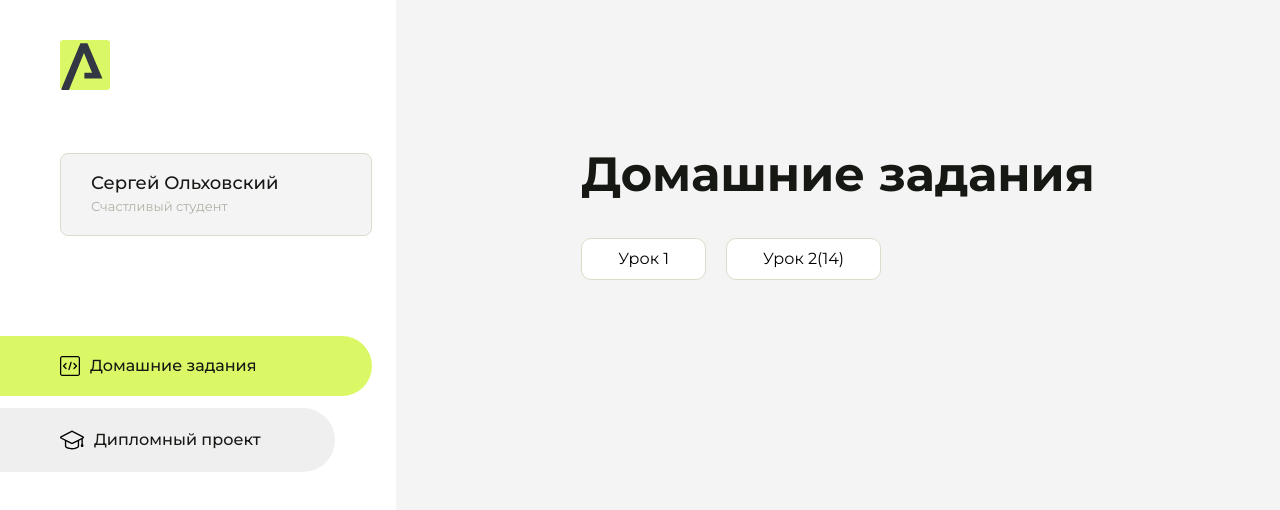
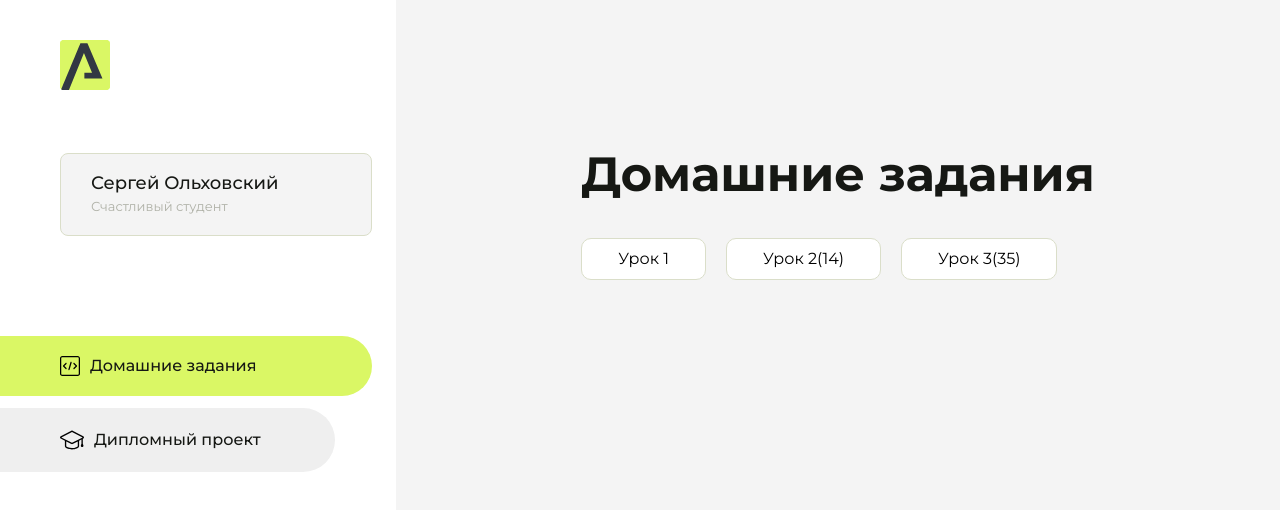
Before and after one commit to rumataweb/homework, a plain HTML site: page index.html in a window 1280 px wide. Drawn offline with Linux system fonts and the light colour scheme.

Commit message:
Update index.html hm3

```diff
--- a/index.html
+++ b/index.html
@@ -98,6 +98,9 @@
                     <li class="content__list-item">
                         <a href="homework2/index.html">Урок 2(14)</a>
                     </li>
+                     <li class="content__list-item">
+                        <a href="homework3/index.html">Урок 3(35)</a>
+                    </li>
                 </ul>
             </div>
             <div class="content__block hidden" id="diplomBlock">
```
